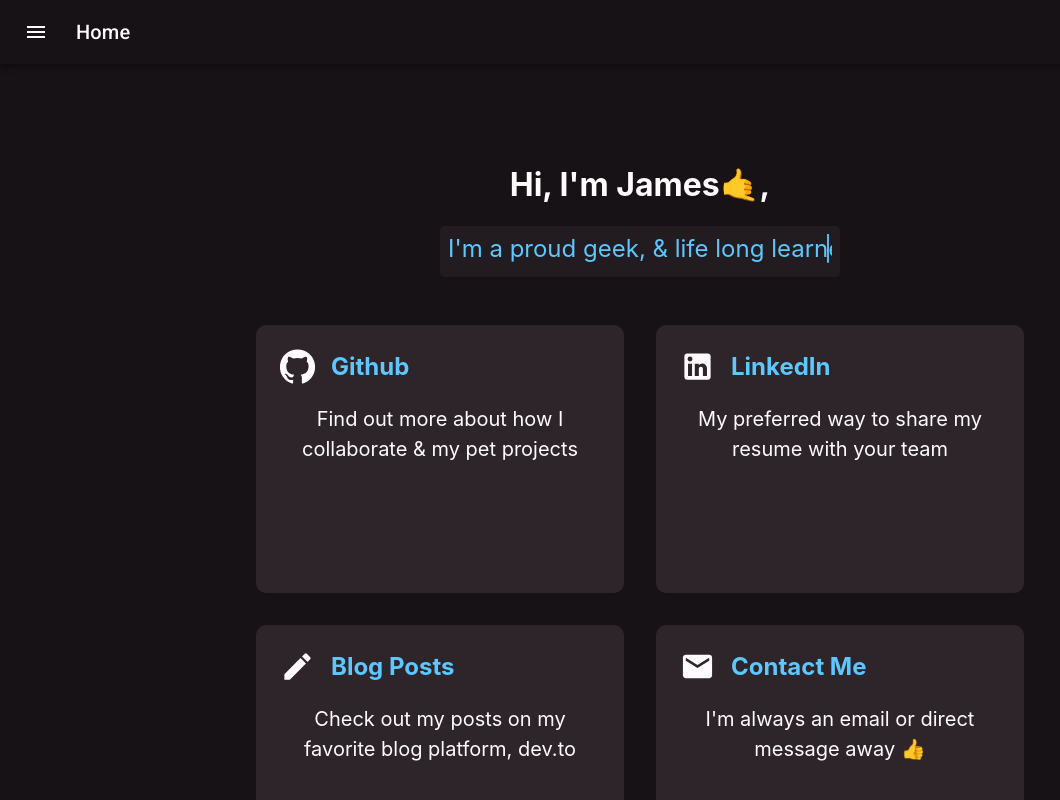
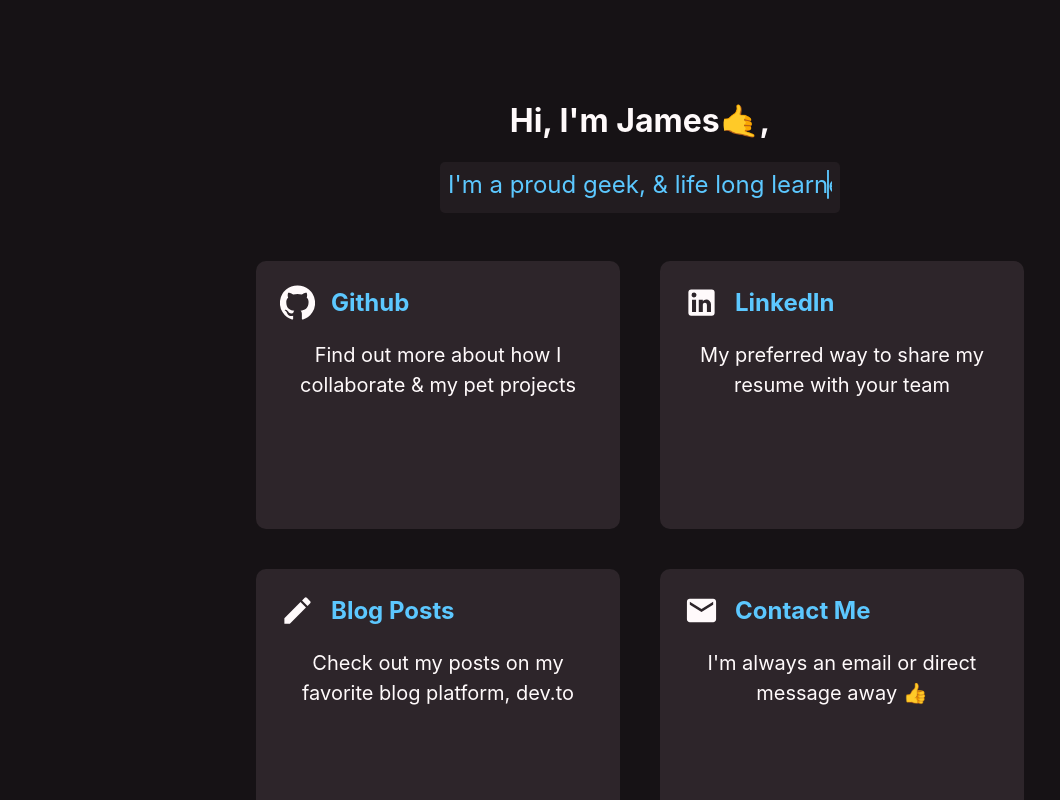
Before and after one commit to jimboslicethat/folio, a Next.js app: page / in a window 1280 px wide. Shown: the top 800 px of the page, without its empty margins (0-1060 px from the left). Built offline with nearby package versions, Linux system fonts and the light colour scheme.

Commit message:
Revert JSS back into CSS modules
* Remove Material UI navbar. Now is not the time.

```diff
--- a/pages/_app.tsx
+++ b/pages/_app.tsx
@@ -1,6 +1,6 @@
 import React from 'react'
 
-import './globals.css'
+import '../styles/globals.css'
 
 interface Params {
   Component: React.ComponentType
--- a/pages/biography.tsx
+++ b/pages/biography.tsx
@@ -1,6 +1,6 @@
 import React from 'react'
 
-import styles from './biography.module.css'
+import styles from '../styles/biography.module.css'
 
 export default function Biography(): React.ReactElement {
   return (
--- a/pages/common/components/card.tsx
+++ b/pages/common/components/card.tsx
@@ -1,13 +1,12 @@
-import { SvgIconComponent } from '@material-ui/icons'
 import React from 'react'
 
-import styles from './card.module.css'
+import styles from '../../../styles/common/components/card.module.css'
 
 type CardProps = {
   title: string
   href: string
   description: string
-  icon: SvgIconComponent | null
+  icon: React.ReactElement | null
 }
 
 export default function Card({ href, title, description, icon }: CardProps): React.ReactElement {
--- a/pages/grid-links.tsx
+++ b/pages/grid-links.tsx
@@ -1,32 +1,13 @@
 import React from 'react'
-import { makeStyles } from '@material-ui/core/styles'
 import GitHubIcon from '@material-ui/icons/GitHub'
 import LinkedInIcon from '@material-ui/icons/LinkedIn'
 import MailIcon from '@material-ui/icons/Mail'
 import CreateIcon from '@material-ui/icons/Create'
 
 import Card from './common/components/card'
-
-const useStyles = makeStyles({
-  grid: {
-    display: 'grid',
-    gridTemplateColumns: 'repeat(2, 1fr)',
-    gridTemplateRows: 'repeat(2, 300px)',
-    gridAutoRows: 'minmax(100px, auto)',
-    maxWidth: 800,
-    marginTop: '2rem'
-  },
-  '@media (max-width: 600px)': {
-    grid: {
-      width: '100%',
-      gridTemplateColumns: 'repeat(1, 1fr)',
-      gridTemplateRows: 'repeat(1, 300px)'
-    }
-  }
-})
+import styles from '../styles/grid-links.module.css'
 
 export default function GridLinks(): React.ReactElement {
-  const styles = useStyles()
   return (
     <div className={styles.grid}>
       <Card
--- a/pages/index.tsx
+++ b/pages/index.tsx
@@ -1,8 +1,7 @@
 import React from 'react'
 import Head from 'next/head'
 
-import styles from './index.module.css'
-import NavBar from './navbar'
+import styles from '../styles/index.module.css'
 import Biography from './biography'
 import GridLinks from './grid-links'
 
@@ -23,7 +22,6 @@
 
         <link rel="manifest" href="/site.webmanifest" />
       </Head>
-      <NavBar />
       <main className={styles.main}>
         <h1 className={styles.title}>
           Hi, I&apos;m James
--- a/pages/navbar.tsx
+++ /dev/null
@@ -1,35 +0,0 @@
-import React from 'react'
-import { createStyles, makeStyles, Theme } from '@material-ui/core/styles'
-import AppBar from '@material-ui/core/AppBar'
-import Toolbar from '@material-ui/core/Toolbar'
-import Typography from '@material-ui/core/Typography'
-import IconButton from '@material-ui/core/IconButton'
-import MenuIcon from '@material-ui/icons/Menu'
-
-const useStyles = makeStyles((theme: Theme) =>
-  createStyles({
-    root: {
-      width: '100%'
-    },
-    menuButton: {
-      marginRight: theme.spacing(2)
-    }
-  })
-)
-
-export default function ButtonAppBar(): React.ReactElement {
-  const classes = useStyles()
-
-  return (
-    <AppBar className={classes.root} position="static" color="transparent">
-      <Toolbar>
-        <IconButton edge="start" className={classes.menuButton} aria-label="menu" color="inherit">
-          <MenuIcon />
-        </IconButton>
-        <Typography variant="h6" color="inherit">
-          Home
-        </Typography>
-      </Toolbar>
-    </AppBar>
-  )
-}
--- /dev/null
+++ b/styles/grid-links.module.css
@@ -0,0 +1,17 @@
+.grid {
+  display: grid;
+  grid-template-columns: repeat(2, 1fr);
+  grid-template-rows: repeat(2, 300px);
+  grid-gap: 8px;
+  grid-auto-rows: minmax(100px, auto);
+  max-width: 800px;
+  margin-top: 2rem;
+}
+
+@media (max-width: 600px) {
+  .grid {
+    width: 100%;
+    grid-template-columns: repeat(1, 1fr);
+    grid-template-rows: repeat(1, 300px);
+  }
+}
```
Also changed, not shown: styles/biography.module.css (renamed from pages/biography.module.css), styles/common/components/card.module.css (renamed from pages/common/components/card.module.css), styles/globals.css (renamed from pages/globals.css), styles/index.module.css (renamed from pages/index.module.css).
